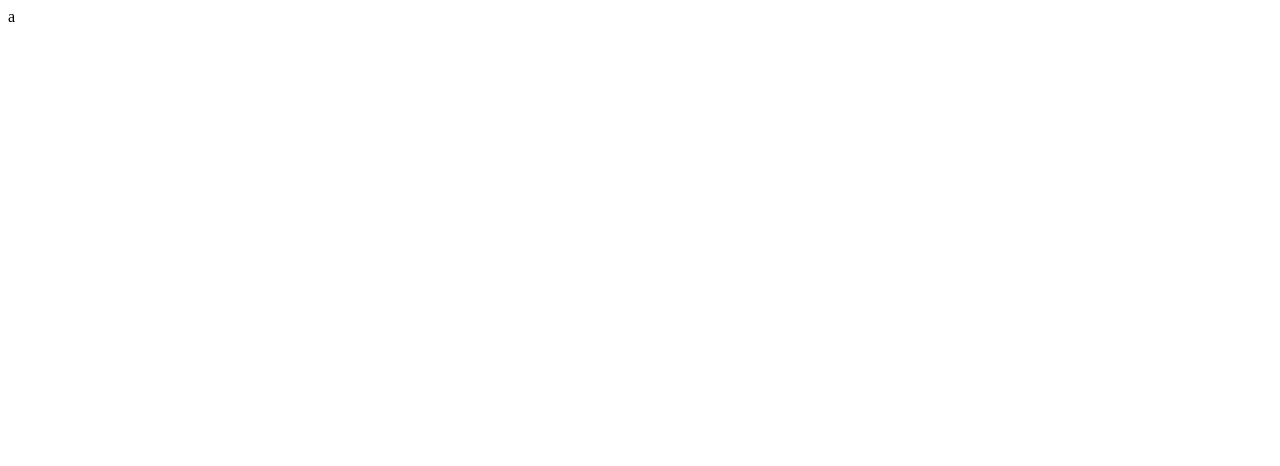
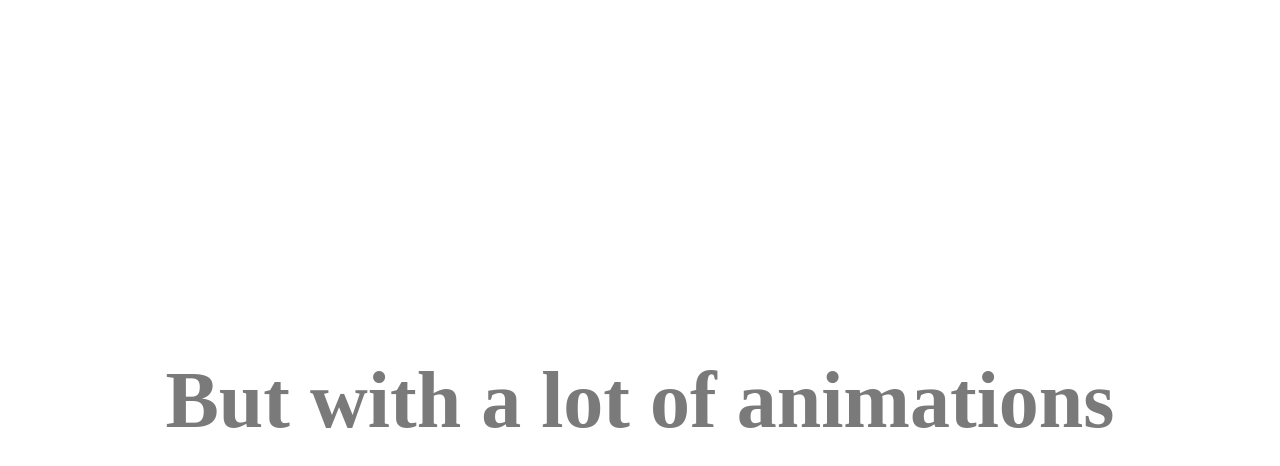
Before and after one commit to dan-hub/dpn-page, a React (Create React App) app: page / in a window 1280 px wide. Shown: the top 466 px of the page. Built offline with nearby package versions, Linux system fonts and the light colour scheme.

Commit message:
animations: setup initial messages

```diff
--- a/src/App.js
+++ b/src/App.js
@@ -1,7 +1,96 @@
-import React from 'react'
+import React, { useEffect, useState } from 'react'
+import anime from 'animejs/lib/anime.es.js'
+import styled, { createGlobalStyle } from 'styled-components'
+
+const GloabalStyle = createGlobalStyle`
+  body {
+    overflow: hidden;
+    margin: 0;
+  }
+`
 
 const App = () => {
-  return <div>a</div>
+  // Text showed on initial animations
+  const [currentText, setCurrentText] = useState('Just another portifolio')
+
+  // Execute timeline
+  useEffect(() => {
+    const timeline = anime.timeline({
+      easing: 'linear',
+    })
+    timeline
+      .add({
+        targets: '.animation-container h1',
+        keyframes: [{ opacity: 0 }, { opacity: 1 }, { opacity: 1 }, { opacity: 0 }],
+        duration: 4000,
+        changeComplete: function() {
+          setCurrentText('But with a lot of animations')
+        },
+      })
+      .add({
+        targets: '.animation-container h1',
+        keyframes: [{ opacity: 0 }, { opacity: 1 }, { opacity: 1 }, { opacity: 0 }],
+        duration: 4000,
+        changeComplete: function() {
+          setCurrentText('')
+        },
+      })
+      .add({
+        targets: '.animation-container path',
+        strokeDashoffset: [anime.setDashoffset, 0],
+        easing: 'cubicBezier(.1,.69,.93,.65)',
+        duration: 4000,
+        delay: 1000,
+        direction: 'alternate',
+      })
+      .add({
+        targets: '.animation-container',
+        duration: 1500,
+        rotate: 90,
+        translateX: -200,
+        scale: 24,
+      })
+  }, [])
+
+  return (
+    <React.Fragment>
+      <GloabalStyle />
+      <AnimationContainer className='animation-container'>
+        <h1>{currentText}</h1>
+        <svg width='799.9999999999999' height='600' xmlns='http://www.w3.org/2000/svg'>
+          <path
+            stroke='black'
+            d='m411.563668,116.628393l-0.97417,307.38946c-153.89595,0.3316 -150.75319,-152.67257 2.13913,-152.49492c152.89232,0.17765 161.805001,-132.85821 7.752241,-134.02089'
+            opacity='1'
+            fill-opacity='null'
+            stroke-opacity='null'
+            stroke-width='42'
+            fill='none'
+          />
+        </svg>
+      </AnimationContainer>
+    </React.Fragment>
+  )
 }
 
+const AnimationContainer = styled.div`
+  position: relative;
+  overflow: hidden;
+  width: 100vw;
+  height: 100vh;
+  background-color: white;
+  display: flex;
+  align-items: center;
+  justify-content: center;
+  font-size: 40px;
+  color: black;
+  h1 {
+    opacity: 0;
+  }
+  > * {
+    margin: auto;
+    position: absolute;
+  }
+`
+
 export default App
```
